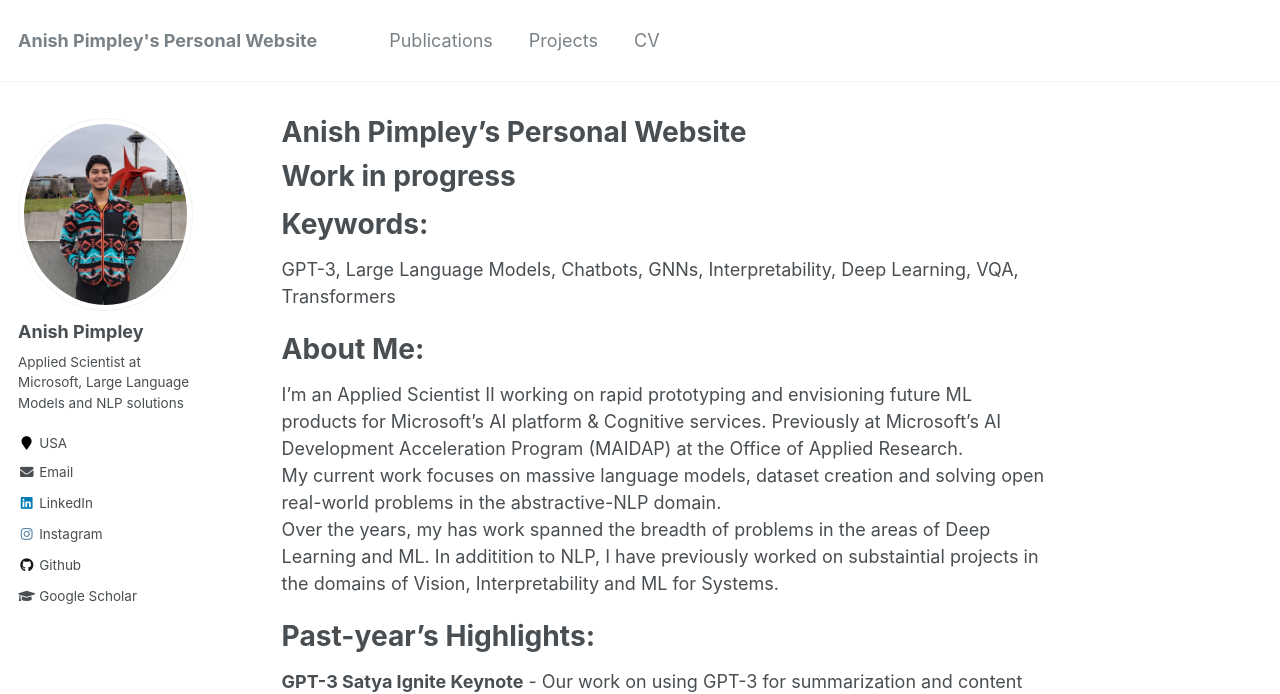
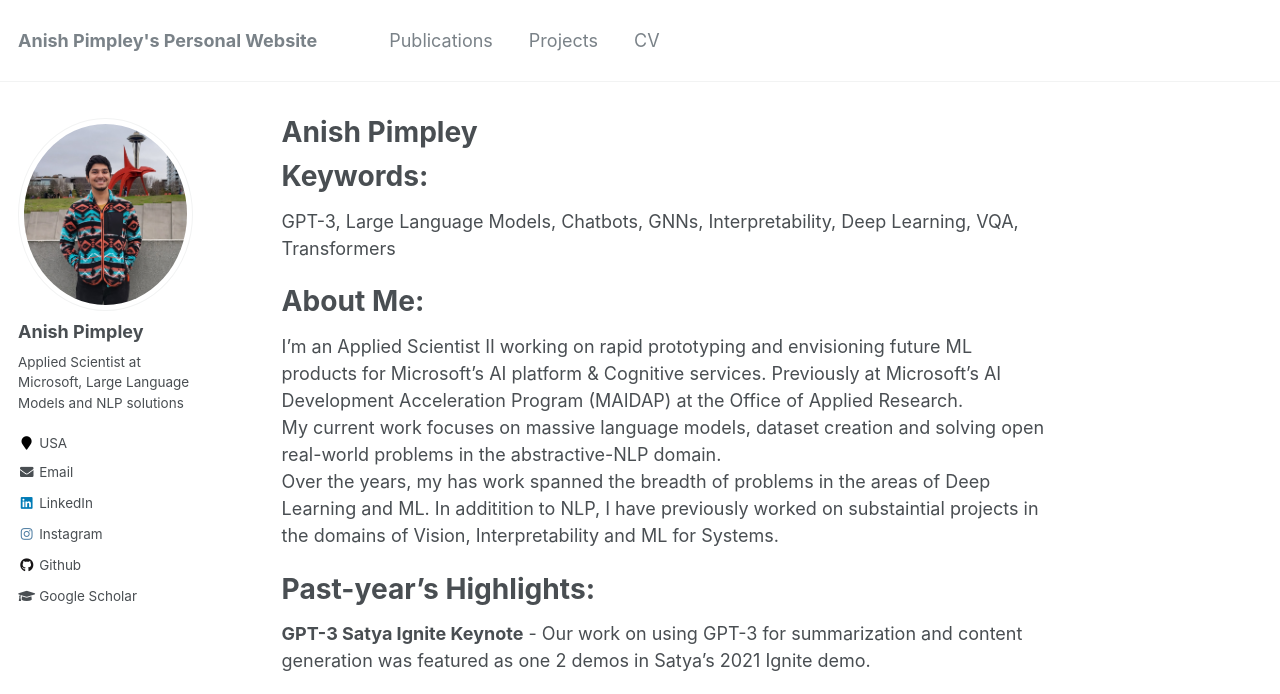
Before and after one commit to AnishPimpley/anishpimpley.github.io, a Jekyll site: the page built from _pages/about.md, in a window 1280 px wide and 900 px high, cut to the strip 0-694 px from the top of the window. Built offline with Jekyll 4.4.1, drawn with Linux system fonts in a browser that asks for light colours.

Commit message:
fixed video link

```diff
--- a/_pages/about.md
+++ b/_pages/about.md
@@ -1,17 +1,14 @@
 ---
 permalink: /
-title: "Anish Pimpley's Personal Website"
+title: "Anish Pimpley"
 excerpt: "About me"
 author_profile: true
 redirect_from:
   - /about/
   - /about.html
-youtubeId1: t1PAGcP9lhc
+youtubeId1: uwSTuFKf4&start=815
 youtubeId2: QE9vT0zaZdU
 ---
-
-Work in progress
-=====
 
 Keywords:
 ======
```
